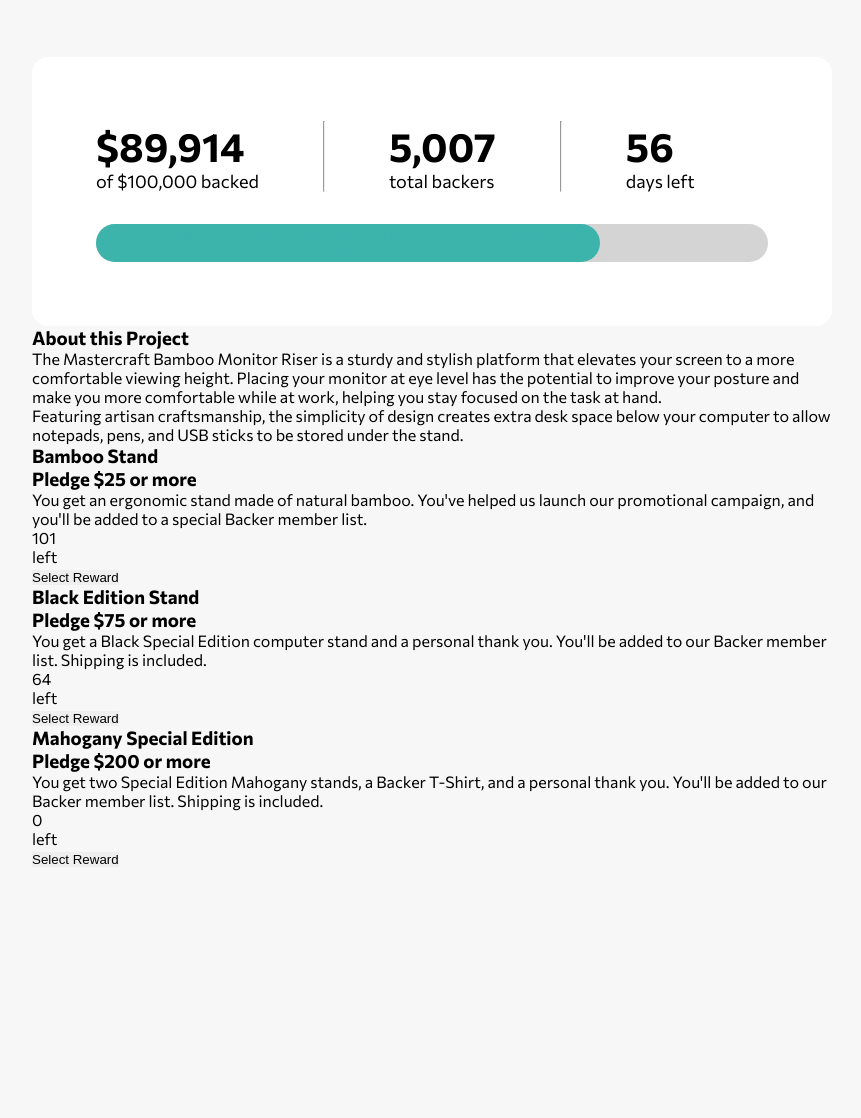
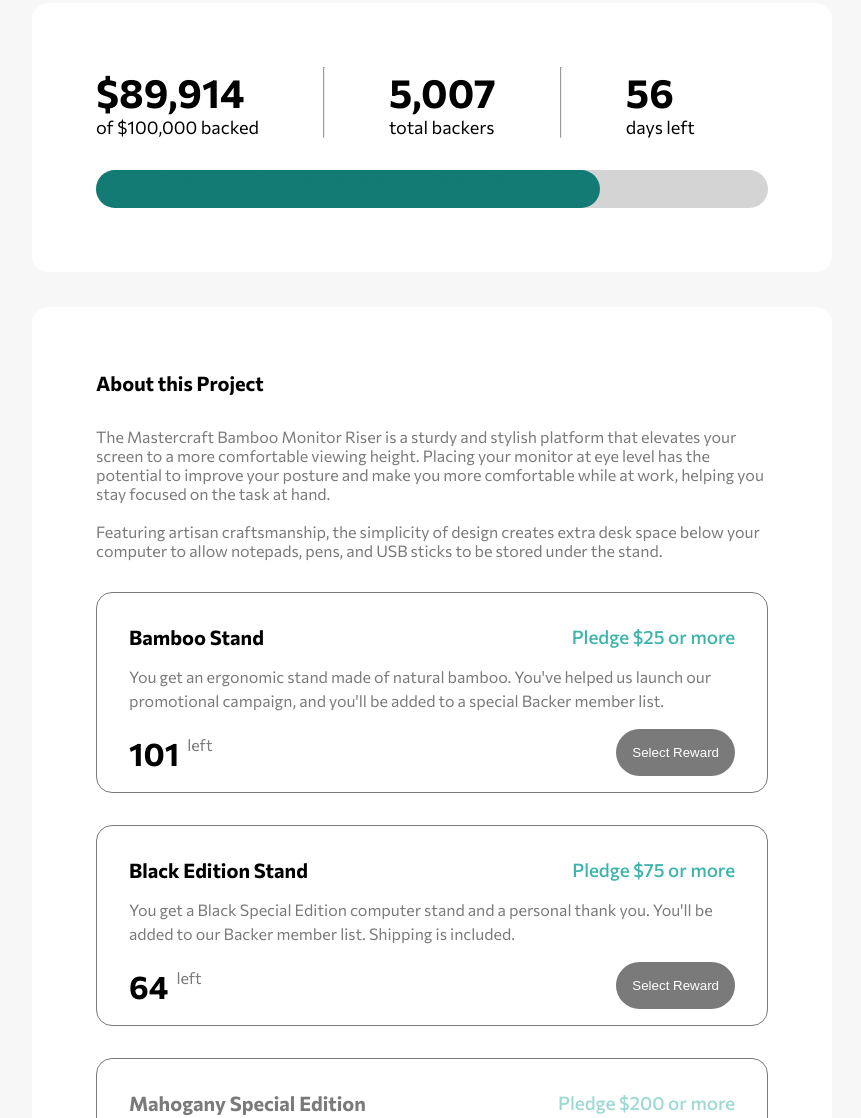
Before and after one commit to Allallnn/Crowd-Funding-Page, a plain HTML site: page index.html in a window 1280 px wide. Shown: the part 797-1915 px from the top of the page, without its empty margins (208-1069 px from the left). Before the commit the page ends 1664 px from the top, so only its background shows below. Drawn offline with Linux system fonts and the light colour scheme.

Commit message:
fixes: worked on project

```diff
--- a/index.html
+++ b/index.html
@@ -45,15 +45,21 @@
         </section>
 
         <section class="main-section-3">
-            <h3>About this Project</h3>
-            <p>The Mastercraft Bamboo Monitor Riser is a sturdy and stylish platform that elevates your screen to a more
-                comfortable viewing height. Placing your monitor at eye level has the potential to improve your posture
-                and make you more comfortable while at work, helping you stay focused on the task at hand. <br>
-                Featuring artisan craftsmanship, the simplicity of design creates extra desk space below your computer
-                to allow notepads, pens, and USB sticks to be stored under the stand.</p>
+            <div id="main-section-3-main-div">
+                <h3>About this Project</h3>
+                <p>The Mastercraft Bamboo Monitor Riser is a sturdy and stylish platform that elevates your screen to a
+                    more
+                    comfortable viewing height. Placing your monitor at eye level has the potential to improve your
+                    posture
+                    and make you more comfortable while at work, helping you stay focused on the task at hand. <br><br>
+                    Featuring artisan craftsmanship, the simplicity of design creates extra desk space below your
+                    computer
+                    to allow notepads, pens, and USB sticks to be stored under the stand.</p>
+            </div>
+
             <div class="main-section-3-div-1">
                 <div id="div-1">
-                    <h3>Bamboo Stand</h3>
+                    <h2>Bamboo Stand</h2>
                     <h3>Pledge $25 or more</h3>
                 </div>
                 <p>You get an ergonomic stand made of natural bamboo. You've helped us launch our promotional campaign,
@@ -64,25 +70,26 @@
             </div>
 
             <div class="main-section-3-div-2">
-                <div>
-                    <h3>Black Edition Stand</h3>
+                <div id="div-1">
+                    <h2>Black Edition Stand</h2>
                     <h3>Pledge $75 or more</h3>
                 </div>
                 <p>You get a Black Special Edition computer stand and a personal thank you. You'll be added to our
                     Backer member list. Shipping is included.</p>
-                <div>
+                <div id="div-2">
                     <Span>64 <p>left</p></Span> <button>Select Reward</button>
                 </div>
             </div>
 
-            <div class="main-section-3-div-1">
+            <div class="main-section-3-div-3">
                 <div id="div-1">
-                    <h3>Mahogany Special Edition</h3>
+                    <h2>Mahogany Special Edition</h2>
                     <h3>Pledge $200 or more</h3>
                 </div>
-                <p>You get two Special Edition Mahogany stands, a Backer T-Shirt, and a personal thank you. You'll be added to our Backer member list. Shipping is included.</p>
+                <p>You get two Special Edition Mahogany stands, a Backer T-Shirt, and a personal thank you. You'll be
+                    added to our Backer member list. Shipping is included.</p>
                 <div id="div-2">
-                    <Span>0 <p>left</p></Span> <button>Select Reward</button>
+                    <Span>0 <p>left</p></Span> <button>Out of stock</button>
                 </div>
             </div>
         </section>
--- a/style.css
+++ b/style.css
@@ -120,9 +120,12 @@ font-weight: 700;
 }
 /* Section 2 */
 .main-section-2{
+    position: absolute;
+    top: 15rem;
     background-color: white;
         padding: 4rem;
         border-radius: 1rem;
+        margin-bottom: 2rem;
 }
 .main-section-2 #div-1{
     display: flex;
@@ -144,12 +147,98 @@ background-color: rgb(212, 212, 212);
 border-radius: 2rem;
 }
 .main-section-2 #div-2 p{
-background-color: var(--Green-400);
-color: var(--Green-400);
+background-color: var(--Green-700);
+color: var(--Green-700);
 border-radius: 2rem;
 width: 75%;
 text-align: center;
 }
+/* Section 3 */
+.main-section-3{
+    position: absolute;
+    top: 34rem;
+        background-color: white;
+                padding: 4rem;
+        border-radius: 1rem;
+        border-color: var(--Gray-500);
+}
+.main-section-3 p{
+    color: var(--Gray-500);
+}
+#main-section-3-main-div h3{
+font-size: 1.25rem;
+padding-bottom: 2rem;
+}
+#main-section-3-main-div p{
+    padding-bottom: 2rem;
+}
+.main-section-3-div-1 , .main-section-3-div-2{
+    margin-bottom: 2rem;
+}
+.main-section-3-div-1, .main-section-3-div-2, .main-section-3-div-3{
+    border: solid 1px var(--Gray-500);
+    padding: 2rem;
+border-radius: 1rem;
+padding-bottom: 1rem;
+}
+.main-section-3-div-1 #div-1 , .main-section-3-div-2 #div-1 , .main-section-3-div-3 #div-1 {
+    display: flex;
+    justify-content: space-between;
+    padding-bottom: 1rem;
+}
+.main-section-3-div-1 #div-1 h2, .main-section-3-div-2 #div-1 h2, .main-section-3-div-3 #div-1 h2 {
+font-size: 1.25rem;
+
+}
+.main-section-3-div-1 #div-1 h3, .main-section-3-div-2 #div-1 h3, .main-section-3-div-3 #div-1 h3 {
+color: var(--Green-400);
+font-weight: 500;
+}
+.main-section-3-div-1 p, .main-section-3-div-2 p, .main-section-3-div-3 p  {
+line-height: 1.5rem;
+padding-bottom: 1rem;
+}
+
+.main-section-3-div-1 #div-2 , .main-section-3-div-2 #div-2 , .main-section-3-div-3 #div-2 {
+    display: flex;
+    justify-content: space-between;
+}
+.main-section-3 #div-2 span{
+display: flex;
+align-items: center;
+font-size: 2rem;
+gap: 0.5rem;
+font-weight: 700;
+}
+
+.main-section-3 span p{
+    font-size: 16px;
+    font-weight: 400;
+
+}
+.main-section-3 button{
+    background-color: var(--Green-400);
+    border-radius: 2rem;
+    color: white;
+    font-weight: 500;
+    padding: 1rem;
+}
+
+.main-section-3-div-3 h2{
+color: var(--Gray-500);
+}
+.main-section-3-div-3 #div-1 h3{
+    opacity: 50%;
+}
+.main-section-3-div-3 #div-2 span{
+opacity: 50%;
+}
+.main-section-3 #div-2 button{
+    background-color: var(--Gray-500);
+}
+
+
+
 
 @media (max-width:428px) {
     body {
@@ -258,4 +347,9 @@ width: 75%;
 text-align: center;
 font-size: 10px;
 }
+/* Section 3 */
+.main-section-3 {
+    position: absolute;
+    width: 20rem;
 }
+}
```
